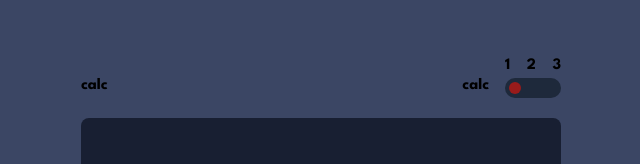
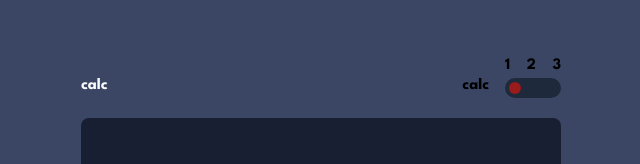
Before and after one commit to ivankozulic121/calculator_app, a React (Vite) app: page / in a window 1280 px wide. Shown: the top 164 px of the page, without its empty margins (319-959 px from the left). Built offline with nearby package versions, Linux system fonts and the light colour scheme.

Commit message:
enabled toggle to change color

```diff
--- a/src/App.jsx
+++ b/src/App.jsx
@@ -4,6 +4,7 @@ import viteLogo from '/vite.svg'
 import './App.css'
 import './index.css';
 import './styles.css';
+import { useTheme } from './contexts/ThemeContext';
 
 const Output = ({output}) =>{
 
@@ -12,20 +13,20 @@ const Output = ({output}) =>{
   )
 }
 
-const Header = ({handleToggleClick, toggleState}) => {
+const Header = ({handleToggleClick, theme}) => {
 
 
     //const handleToggleClick = () => {
       //setToggleState(toggleState+1)
     //}
-    const togglePosition =
-    toggleState === 0 ? 'after:translate-x-0' :
-    toggleState === 1 ? 'after:translate-x-1/2' :
-    'after:translate-x-full';
-
+    //const togglePosition =
+    //toggleState === 0 ? 'after:translate-x-0' :
+    //toggleState === 1 ? 'after:translate-x-1/2' :
+    //'after:translate-x-full';
+    //((const { theme, setTheme } = useTheme();
     return (
         <div className="flex flex-row justify-between items-end">
-            <p>calc</p>
+            <p className="text-textC">calc</p>
             <div className="flex flex-row justify-end items-end gap-4">
                 <p>calc</p>
                 <div className="flex flex-col justify-end items-end">
@@ -38,7 +39,7 @@ const Header = ({handleToggleClick, toggleState}) => {
 
                     <label className="inline-flex items-center cursor-pointer" >
           <input type="checkbox" value="" className="sr-only peer" ></input>
-          <div className={`relative w-14 h-5 bg-slate-800   dark:peer-focus:ring-blue-800 rounded-full peer dark:bg-gray-700 ${toggleState === 0 ? "after:translate-x-0" : toggleState === 1 ? "after:translate-x-[18px]" : "after:translate-x-[36px]"}  peer-checked:after:border-white after:content-[""] after:absolute after:top-[4px] after:start-[4px] after:bg-red-800 after:rounded-full after:h-3 after:w-3 after:transition-all dark:border-gray-600`} onClick={handleToggleClick}></div>
+          <div className={`relative w-14 h-5 bg-slate-800   dark:peer-focus:ring-blue-800 rounded-full peer dark:bg-gray-700 ${theme === 'first' ? "after:translate-x-0" : theme === 'second' ? "after:translate-x-[18px]" : "after:translate-x-[36px]"}  peer-checked:after:border-white after:content-[""] after:absolute after:top-[4px] after:start-[4px] after:bg-red-800 after:rounded-full after:h-3 after:w-3 after:transition-all dark:border-gray-600`} onClick={handleToggleClick}></div>
         </label>
 
 
@@ -90,13 +91,21 @@ const App = () => {
   const [operationState, setOperationState] = useState('+');
   const [operationClicked, setOperationClicked] = useState(false);
   const [result, setResult] = useState(0);
-  const [toggleState, setToggleState] = useState(0);
+  //const [toggleState, setToggleState] = useState(0);
+
+  const {theme, setTheme} = useTheme();
+
+  //if(toggleState === 0) setTheme('first')
+  //if(toggleState ===1) setTheme('second')
+  //if(toggleState === 2) setTheme('third')
+
+
+
 
   const handleToggleClick = () => {
-    if (toggleState === 2) setToggleState(0)
-    else
-    setToggleState(toggleState+1)
-    console.log("STATE: "+ toggleState)
+    if (theme === 'first') setTheme('second')
+    if( theme === 'second') setTheme('third')
+      if( theme === 'third') setTheme('first')
   }
 
 
@@ -142,7 +151,7 @@ const App = () => {
 
   return (
     <>
-        <Header handleToggleClick={handleToggleClick} toggleState={toggleState} />
+        <Header handleToggleClick={handleToggleClick} theme={theme} />
    <Output output={output}/>
    <ButtonContainer handleClick={handleClick}/>
 
--- /dev/null
+++ b/src/contexts/ThemeContext.jsx
@@ -0,0 +1,61 @@
+import { createContext, useContext, useState, useEffect } from "react";
+
+// Define themes with element-specific colors
+const themes = {
+    first: {// Lighter Blue
+        "--background": "#F9FAFB", // Light Gray
+        "--text-color": "#F9FAFB", // Black text
+        "--button-color": "#3B82F6",
+        "--box-shadow":"#FDF2F8",
+        "--body-color": "#111827"
+    },
+    second: {
+         // Darker Yellow
+        "--background": "#1E293B", // Dark Gray
+        "--text-color": "#E11D48", // White text
+        "--button-color": "#F59E0B",
+        "--box-shadow":"#FDF2F8",
+        "--toggle": "#FDF2F8",
+        "--body-color": "#F59E0B"
+    },
+    third: {
+         // Dark Pink
+        "--background": "#FDF2F8", // Light Pink
+        "--text-color": "#831843", // Dark Purple Text
+        "--button-color": "#E11D48",
+        "--box-shadow":"#FDF2F8",
+        "--body-color": "#E11D48"
+    },
+};
+
+// Create a context
+const ThemeContext = createContext({
+    theme: "light",
+    setTheme: () => {},
+});
+
+// Provider component
+export const ThemeProvider = ({ children }) => {
+    const [theme, setTheme] = useState("first");
+
+    // Apply theme when it changes
+    useEffect(() => {
+        const root = document.documentElement;
+        const selectedTheme = themes[theme];
+
+        Object.keys(selectedTheme).forEach((key) => {
+            root.style.setProperty(key, selectedTheme[key]);
+        });
+
+        //localStorage.setItem("theme", theme);
+    }, [theme]);
+
+    return (
+        <ThemeContext.Provider value={{ theme, setTheme }}>
+            {children}
+        </ThemeContext.Provider>
+    );
+};
+
+// Custom hook for consuming the theme
+export const useTheme = () => useContext(ThemeContext);
--- a/src/main.jsx
+++ b/src/main.jsx
@@ -2,9 +2,12 @@ import { StrictMode } from 'react'
 import { createRoot } from 'react-dom/client'
 import './index.css'
 import App from './App.jsx'
+import {ThemeProvider} from "./contexts/ThemeContext.jsx";
 
 createRoot(document.getElementById('root')).render(
 
+    <ThemeProvider>
     <App />
+    </ThemeProvider>
 
 )
--- a/tailwind.config.js
+++ b/tailwind.config.js
@@ -5,6 +5,18 @@ module.exports = {
   ],
   theme: {
     extend: {
+      colors: {
+        primary: "var(--primary)",
+        secondary: "var(--secondary)",
+        background: "var(--background)",
+        textC: "var(--text-color)",
+        button: "var(--button-color)",
+        boxShadow:"var(--box-shadow)",
+        toggle:"var(--toggle)",
+        body:"var(--body-color)",
+        header:"var(--header-color)",
+        buttonContainer:"var(--button-container-color)",
+      },
       width:{
         '500':'125rem',
         '120':'30rem'
```
